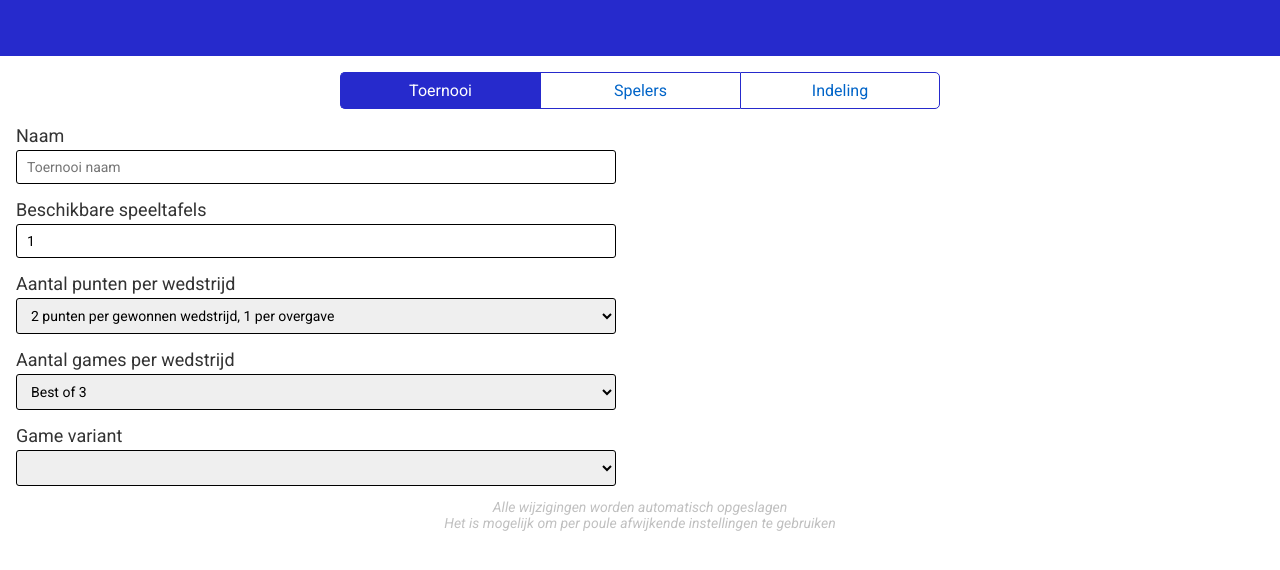
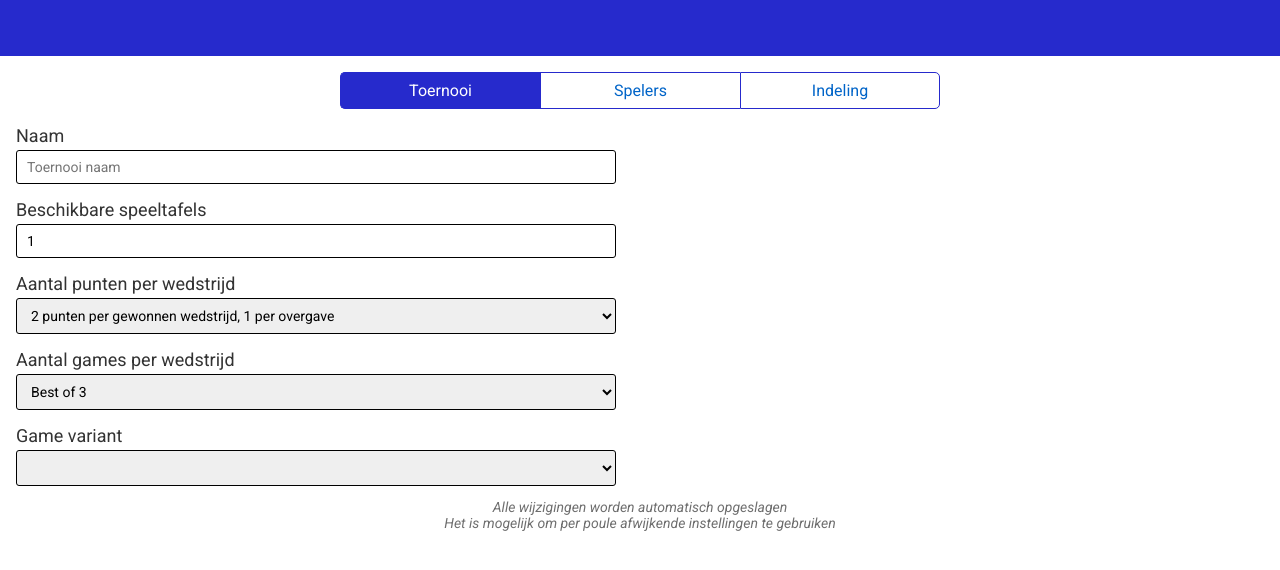
Before and after one commit to NTTB/club-tournament, a Svelte app: page / in a window 1280 px wide. Both pictures are taken after a click on the button "NIEUW TOERNOOI MAKEN". Shown: the top 570 px of the page. Built offline with nearby package versions, Linux system fonts and the light colour scheme; some icons are missing.

Commit message:
(ux+a11y) Increase contrast of hints

```diff
--- a/src/Common/Hint.svelte
+++ b/src/Common/Hint.svelte
@@ -3,7 +3,7 @@
 
 <style>
   .hint {
-    color: silver;
+    color: rgb(110, 110, 110);
     font-style: italic;
     text-align: center;
     font-size: 14px;
```
